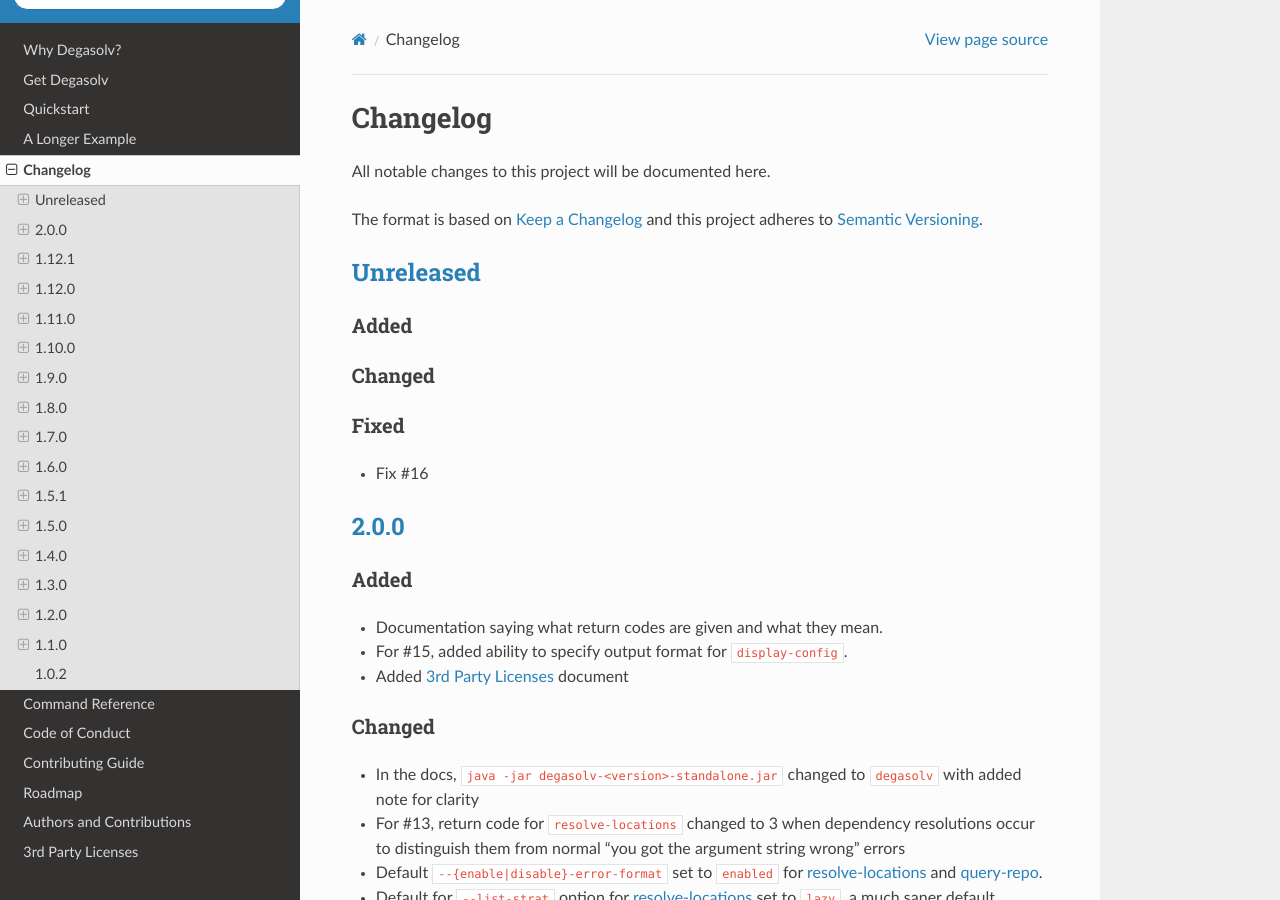
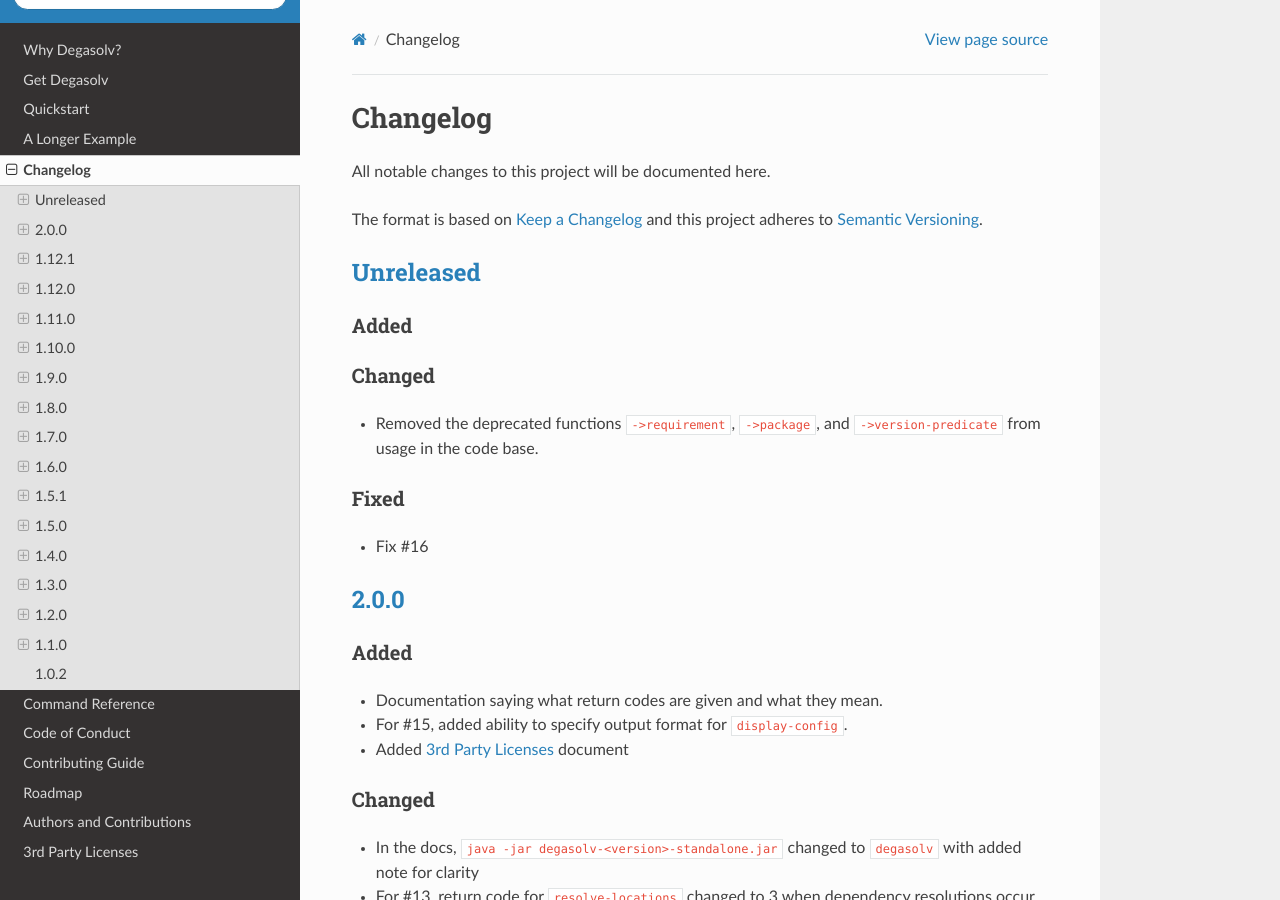
Before and after one commit to djhaskin987/degasolv, a Sphinx documentation site: the page built from docs/changelog.rst, in a window 1280 px wide and 900 px high. Built offline with Sphinx 7.4.7 and the Read the Docs theme 2.0.0, drawn with Linux system fonts in a browser that asks for light colours.

Commit message:
Try to simplify code a little

```diff
--- a/docs/changelog.rst
+++ b/docs/changelog.rst
@@ -19,6 +19,8 @@
 
 Changed
 +++++++
+
+- Removed the deprecated functions ``->requirement``, ``->package``, and ``->version-predicate`` from usage in the code base.
 
 Fixed
 +++++
```
Also changed, not shown: 3 other files.
